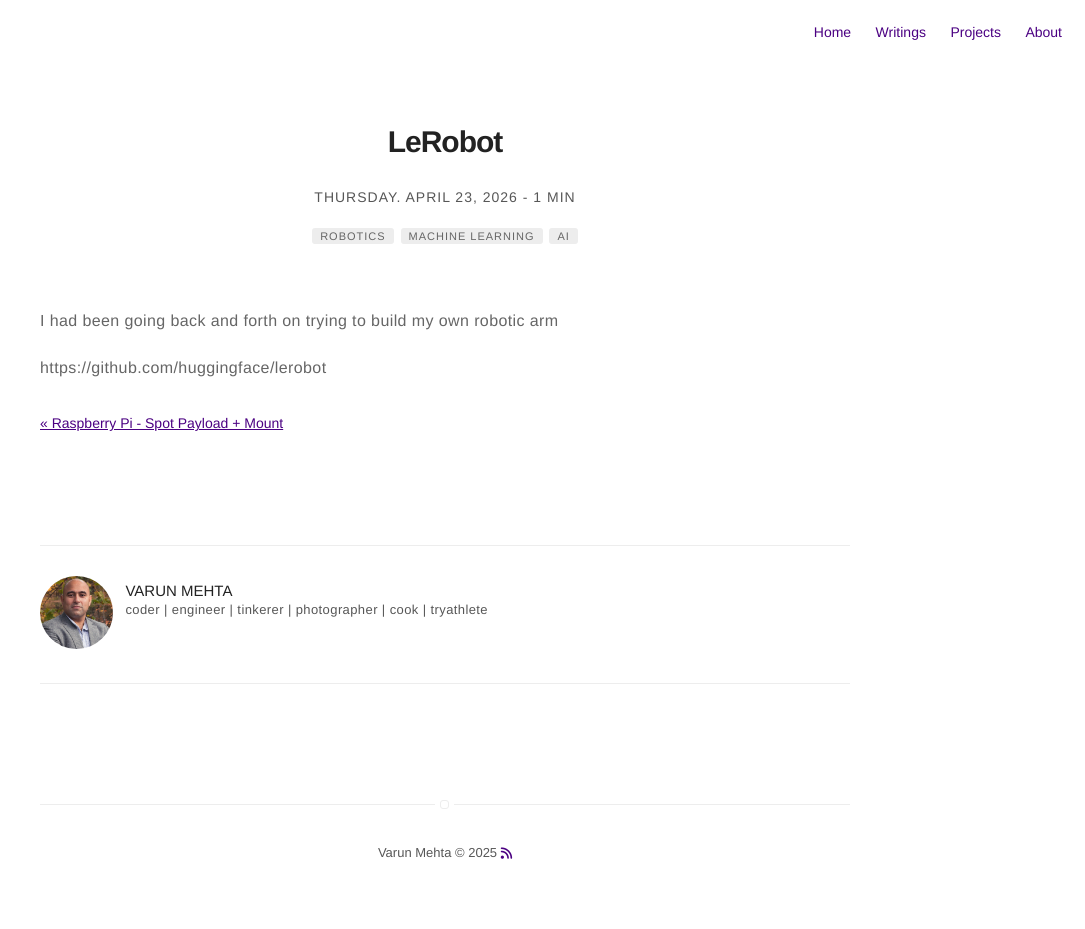
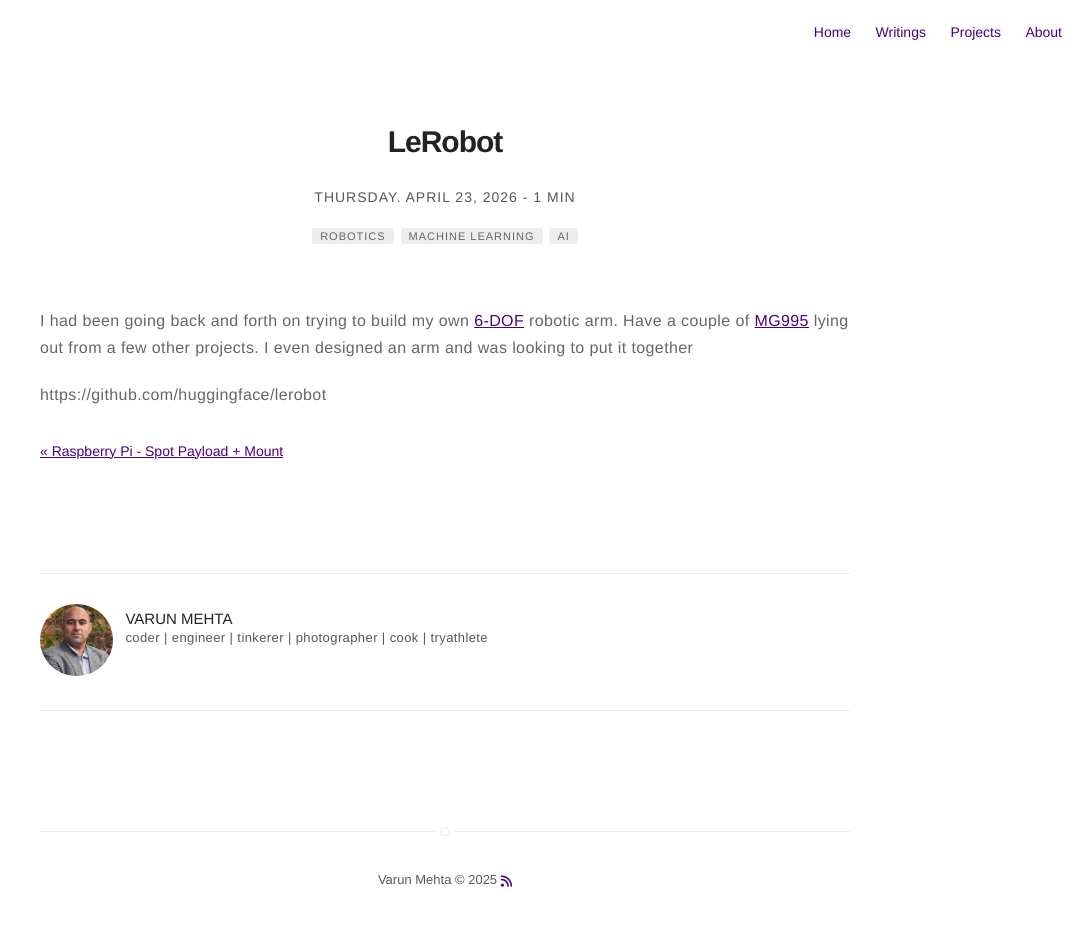
Before and after one commit to varunmehta/varunmehta.github.io, a Jekyll site: the page built from _posts/2026-04-23-lerobot.md, in a window 1280 px wide. Shown: the whole page, without its empty margins (195-1280 px from the left). Built offline with Jekyll 4.4.1, drawn with Linux system fonts in a browser that asks for light colours; nearby versions of some CDN libraries; comment, search, counter and statistics services are not loaded; before the commit the page ends 901 px from its top, so only the background shows below that.

```diff
--- a/_posts/2026-04-23-lerobot.md
+++ b/_posts/2026-04-23-lerobot.md
@@ -15,6 +15,6 @@ author: varunmehta
 description: 🤗 LeRobot - Making AI for Robotics more accessible with end-to-end learning
 ---
 
-I had been going back and forth on trying to build my own robotic arm
+I had been going back and forth on trying to build my own [6-DOF](https://en.wikipedia.org/wiki/Six_degrees_of_freedom) robotic arm. Have a couple of [MG995](https://www.amazon.com/dp/B07NQJ1VZ2) lying out from a few other projects. I even designed an arm and was looking to put it together
 
 https://github.com/huggingface/lerobot
```
Also changed, not shown: _posts/2023-04-29-spot-rapsberry-pi-payload.md (+1 -2 lines).
